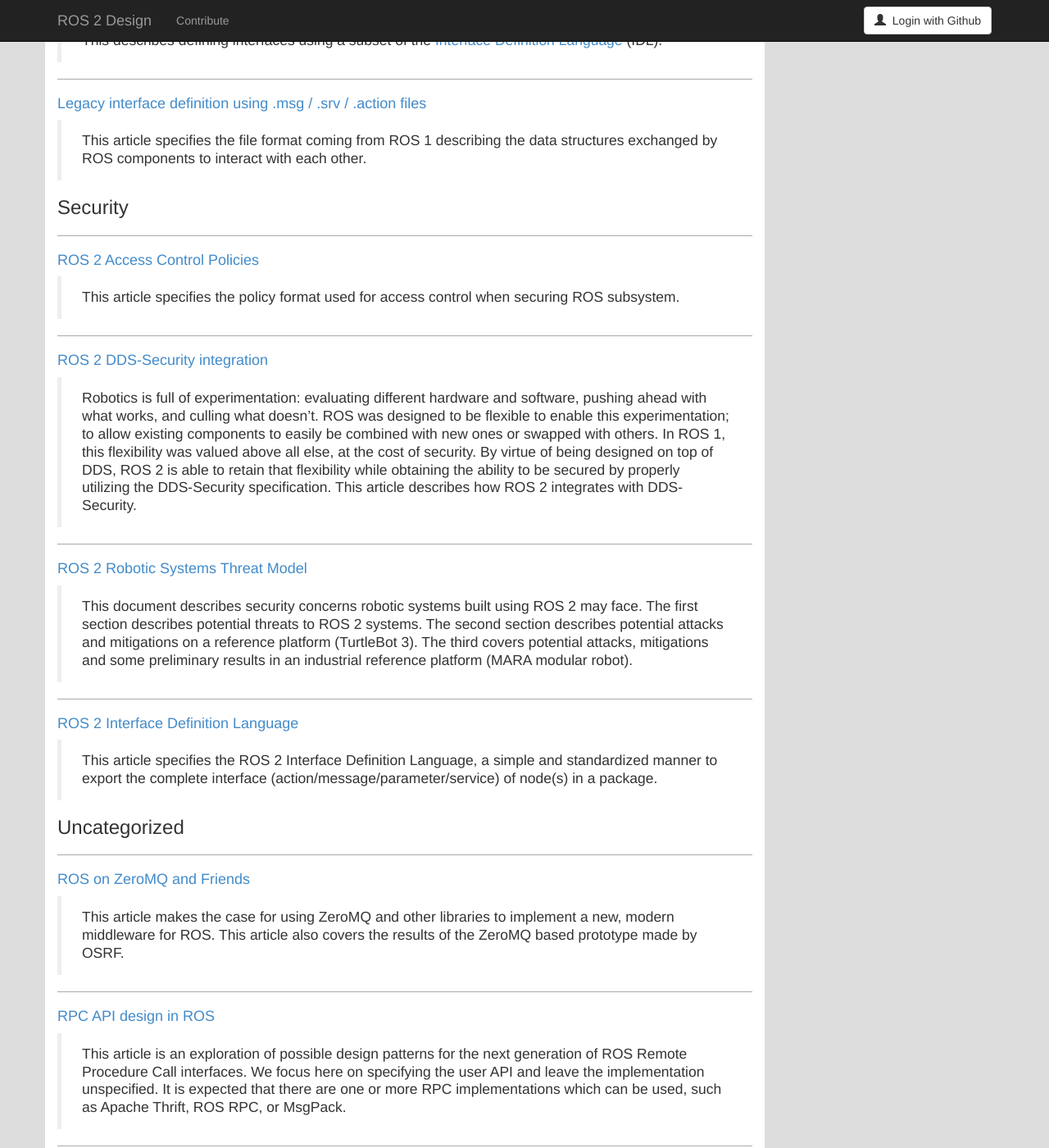
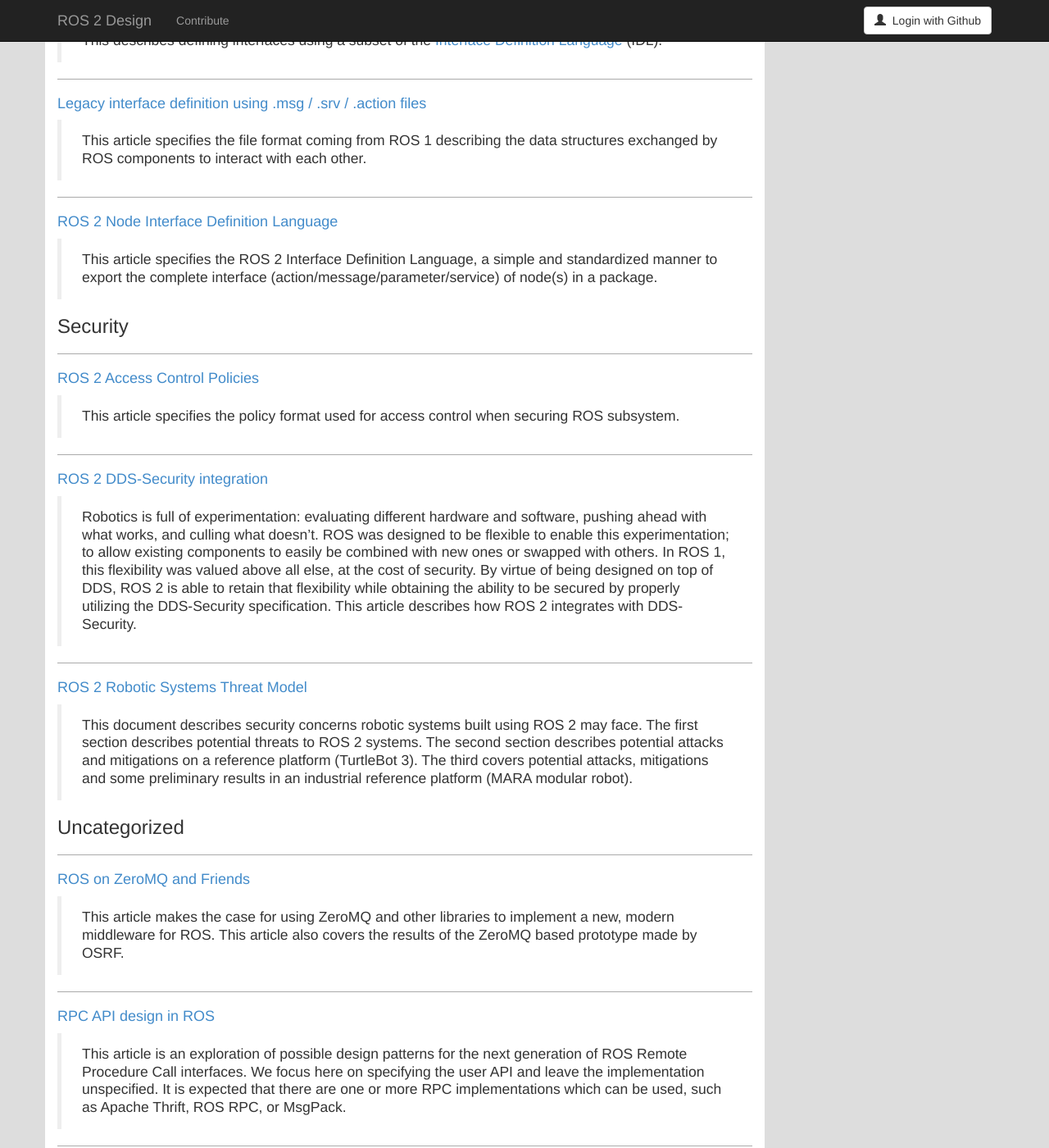
Before and after one commit to ros2/design, a Jekyll site: the page built from index.md, in a window 1280 px wide and 1400 px high, scrolled down 2086 px. Shown: the whole window at 82% size. Built offline with Jekyll 4.4.1, drawn with Linux system fonts in a browser that asks for light colours; nearby versions of some CDN libraries.

Commit message:
update title and category to avoid confusion with idl
Signed-off-by: artivis <jeremie.deray@canonical.com>

```diff
--- a/articles/ros_node_idl.md
+++ b/articles/ros_node_idl.md
@@ -1,15 +1,14 @@
 ---
 layout: default
-title: ROS 2 Interface Definition Language
+title: ROS 2 Node Interface Definition Language
 permalink: articles/ros2_node_interface_definition_language.html
 abstract:
   This article specifies the ROS 2 Interface Definition Language, a simple and standardized manner to export the complete interface (action/message/parameter/service) of node(s) in a package.
 author: >
   [Jérémie Deray](https://github.com/artivis),
   [Kyle Fazzari](https://github.com/kyrofa)
-
 published: true
-categories: Security
+categories: Interfaces
 ---
 
 {:toc}
```
